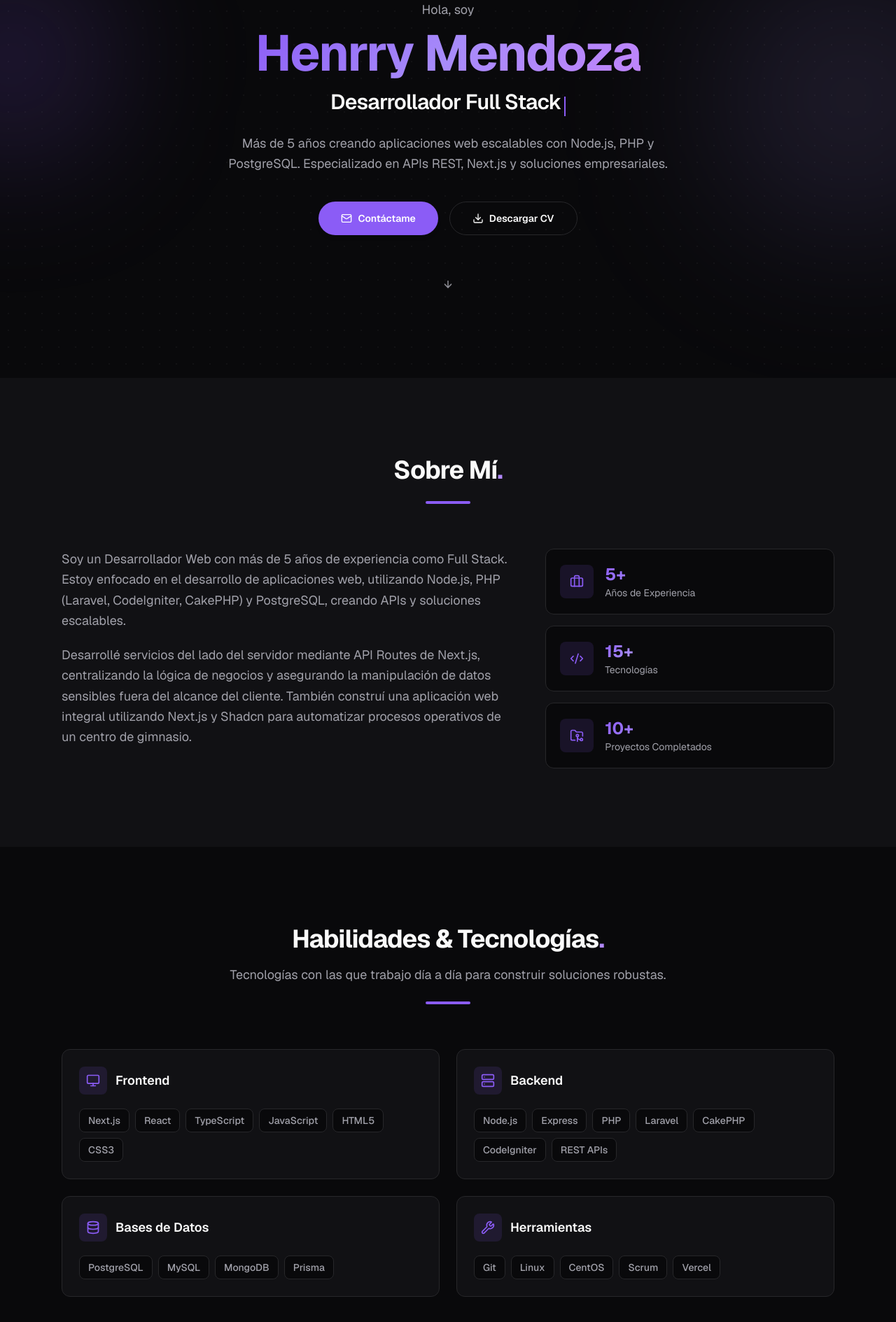
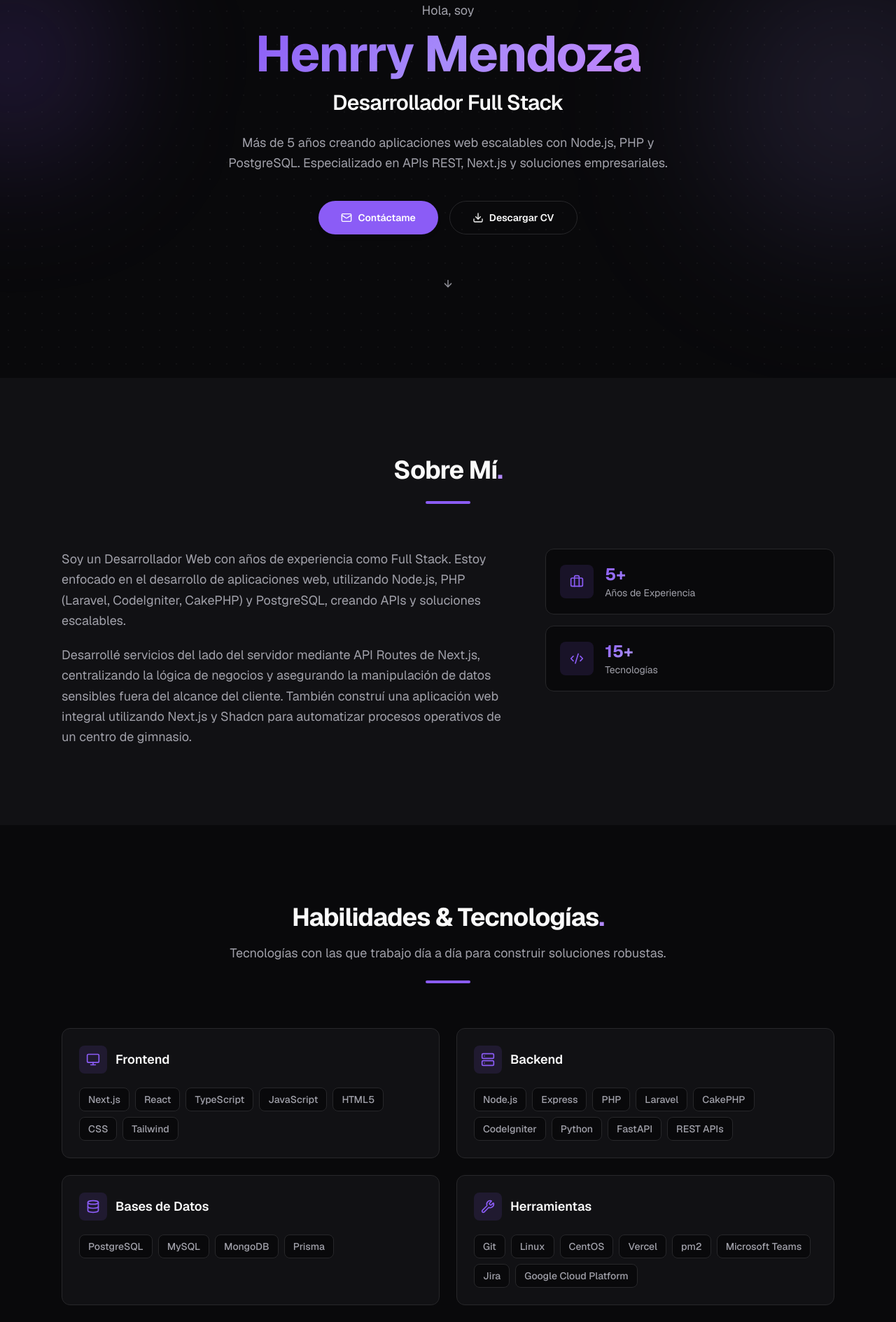
Before and after one commit to henrrys2/repositorio-henrry, a Next.js app: page / in a window 1280 px wide. Shown: the part 260-2149 px from the top of the page at 70% size. Built offline with nearby package versions, Linux system fonts and the light colour scheme.

Commit message:
change content text

```diff
--- a/src/components/sections/About.tsx
+++ b/src/components/sections/About.tsx
@@ -3,7 +3,7 @@
 import { useLanguage } from "@/i18n/LanguageContext";
 import { SectionTitle } from "@/components/ui/SectionTitle";
 import { ScrollReveal } from "@/components/ui/ScrollReveal";
-import { Briefcase, Code2, FolderGit2 } from "lucide-react";
+import { Briefcase, Code2 } from "lucide-react";
 
 export function About() {
   const { t } = useLanguage();
@@ -18,12 +18,7 @@ export function About() {
       value: "15+",
       label: t.about.stats.technologies,
       icon: Code2,
-    },
-    {
-      value: "10+",
-      label: t.about.stats.projects,
-      icon: FolderGit2,
-    },
+    }
   ];
 
   return (
--- a/src/components/sections/Hero.tsx
+++ b/src/components/sections/Hero.tsx
@@ -55,10 +55,7 @@ export function Hero() {
           >
             {t.hero.title}
           </span>
-          <span
-            className="inline-block w-0.5 h-7 ml-1 bg-primary align-middle"
-            style={{ animation: "typing-cursor 1s step-end infinite" }}
-          />
+
         </div>
 
         {/* Description */}
--- a/src/components/sections/Skills.tsx
+++ b/src/components/sections/Skills.tsx
@@ -4,13 +4,14 @@ import { useLanguage } from "@/i18n/LanguageContext";
 import { SectionTitle } from "@/components/ui/SectionTitle";
 import { ScrollReveal } from "@/components/ui/ScrollReveal";
 import { skillCategories } from "@/data/skills";
-import { Monitor, Server, Database, Wrench } from "lucide-react";
+import { Monitor, Server, Database, Wrench, Smartphone } from "lucide-react";
 
 const categoryIcons: Record<string, React.ElementType> = {
   frontend: Monitor,
   backend: Server,
   databases: Database,
   tools: Wrench,
+  mobile: Smartphone,
 };
 
 export function Skills() {
--- a/src/data/skills.ts
+++ b/src/data/skills.ts
@@ -17,7 +17,8 @@ export const skillCategories: SkillCategory[] = [
       { name: "TypeScript" },
       { name: "JavaScript" },
       { name: "HTML5" },
-      { name: "CSS3" },
+      { name: "CSS" },
+      { name: "Tailwind" },
     ],
   },
   {
@@ -29,6 +30,8 @@ export const skillCategories: SkillCategory[] = [
       { name: "Laravel" },
       { name: "CakePHP" },
       { name: "CodeIgniter" },
+      { name: "Python" },
+      { name: "FastAPI" },
       { name: "REST APIs" },
     ],
   },
@@ -47,8 +50,17 @@ export const skillCategories: SkillCategory[] = [
       { name: "Git" },
       { name: "Linux" },
       { name: "CentOS" },
-      { name: "Scrum" },
       { name: "Vercel" },
+      { name: "pm2" },
+      { name: "Microsoft Teams" },
+      { name: "Jira" },
+      { name: "Google Cloud Platform" },
+    ],
+  },
+  {
+    key: "mobile",
+    skills: [
+      { name: "Flutter" },
     ],
   },
 ];
--- a/src/i18n/translations.ts
+++ b/src/i18n/translations.ts
@@ -23,7 +23,7 @@ export const translations = {
     about: {
       title: "Sobre Mí",
       description:
-        "Soy un Desarrollador Web con más de 5 años de experiencia como Full Stack. Estoy enfocado en el desarrollo de aplicaciones web, utilizando Node.js, PHP (Laravel, CodeIgniter, CakePHP) y PostgreSQL, creando APIs y soluciones escalables.",
+        "Soy un Desarrollador Web con años de experiencia como Full Stack. Estoy enfocado en el desarrollo de aplicaciones web, utilizando Node.js, PHP (Laravel, CodeIgniter, CakePHP) y PostgreSQL, creando APIs y soluciones escalables.",
       description2:
         "Desarrollé servicios del lado del servidor mediante API Routes de Next.js, centralizando la lógica de negocios y asegurando la manipulación de datos sensibles fuera del alcance del cliente. También construí una aplicación web integral utilizando Next.js y Shadcn para automatizar procesos operativos de un centro de gimnasio.",
       stats: {
@@ -40,6 +40,7 @@ export const translations = {
       backend: "Backend",
       databases: "Bases de Datos",
       tools: "Herramientas",
+      mobile: "Móvil",
     },
     experience: {
       title: "Experiencia Profesional",
@@ -99,7 +100,7 @@ export const translations = {
     about: {
       title: "About Me",
       description:
-        "I'm a Web Developer with 5+ years of Full Stack experience. I'm focused on web application development using Node.js, PHP (Laravel, CodeIgniter, CakePHP), and PostgreSQL, creating APIs and scalable solutions.",
+        "I'm a Web Developer with years of Full Stack experience. I'm focused on web application development using Node.js, PHP (Laravel, CodeIgniter, CakePHP), and PostgreSQL, creating APIs and scalable solutions.",
       description2:
         "I developed server-side services through Next.js API Routes, centralizing business logic and ensuring sensitive data handling outside the client's reach. I also built a comprehensive web application using Next.js and Shadcn to automate operational processes for a gym center.",
       stats: {
@@ -116,6 +117,7 @@ export const translations = {
       backend: "Backend",
       databases: "Databases",
       tools: "Tools",
+      mobile: "Mobile",
     },
     experience: {
       title: "Professional Experience",
```
Also changed, not shown: 1 other file (tests, documents, lock files or other folders).
